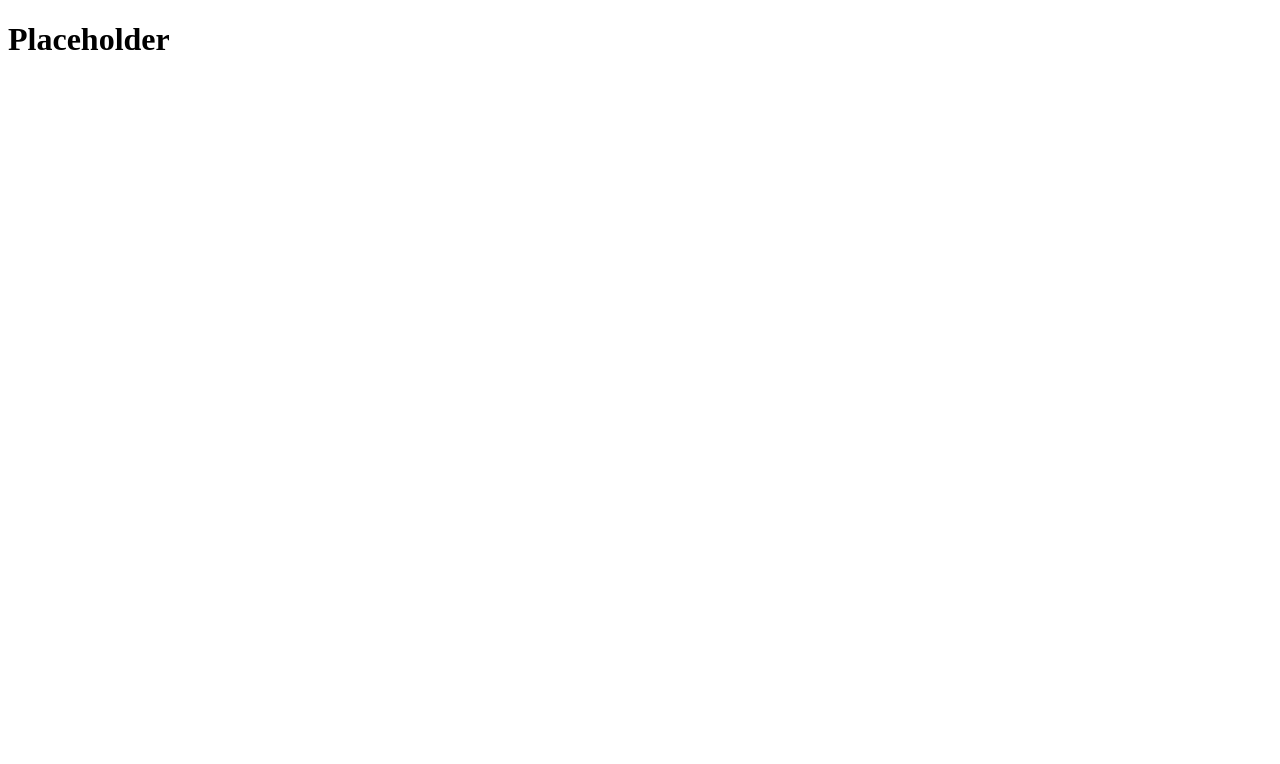
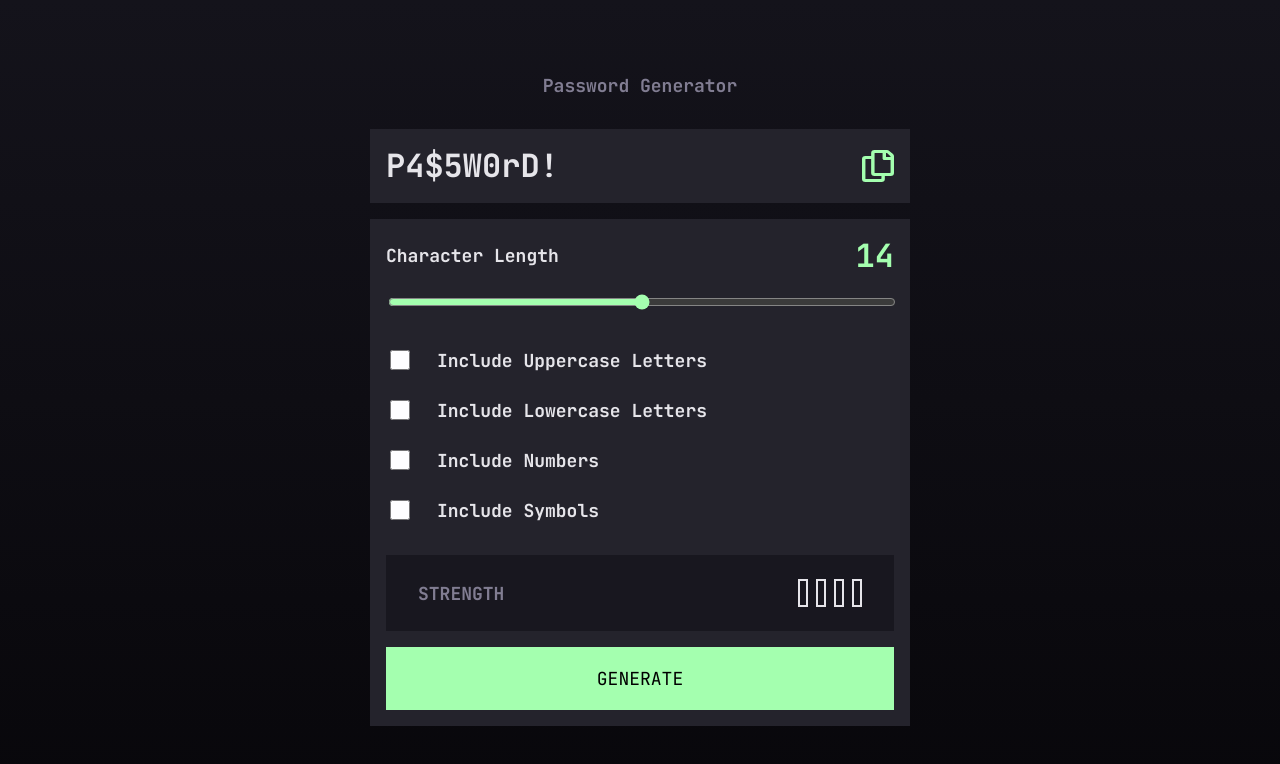
Before and after one commit to fliptv97/fementor-password-generator, a Vue app: page / in a window 1280 px wide. Shown: the top 764 px of the page. Built offline with nearby package versions, Linux system fonts and the light colour scheme.

Commit message:
Finished basic layout

```diff
--- a/src/App.vue
+++ b/src/App.vue
@@ -3,5 +3,25 @@ import PasswordGenerator from './components/PasswordGenerator.vue'
 </script>
 
 <template>
-  <PasswordGenerator />
+  <div :class="$style.container">
+    <h1 :class="$style.title">Password Generator</h1>
+    <PasswordGenerator />
+  </div>
 </template>
+
+<style module>
+.container {
+  display: flex;
+  flex-direction: column;
+  justify-content: center;
+  align-items: center;
+  height: 100vh;
+}
+
+.title {
+  margin: 0;
+  margin-block-end: 2rem;
+  font-size: var(--font-size);
+  color: var(--grey-clr);
+}
+</style>
--- /dev/null
+++ b/src/components/Button.vue
@@ -0,0 +1,30 @@
+<script>
+export default {
+  props: {
+    text: String
+  }
+};
+</script>
+
+<template>
+    <button :class="$style.btn">{{ text }}</button>
+</template>
+
+<style module>
+.btn {
+    display: flex;
+    justify-content: center;
+    align-content: center;
+    padding-block: 1.125rem;
+    text-transform: uppercase;
+    border: 2px solid var(--neon-green-clr);
+    background: var(--neon-green-clr);
+    transition: background 300ms ease-in-out, color 300ms ease-in-out;
+}
+
+.btn:hover {
+    color: var(--neon-green-clr);
+    background: transparent;
+    cursor: pointer;
+}
+</style>
--- /dev/null
+++ b/src/components/Length.vue
@@ -0,0 +1,38 @@
+<script>
+export default {
+  props: ['modelValue'],
+  emits: ['update:modelValue']
+}
+</script>
+
+<template>
+    <div>
+        <div :class="$style.meta">
+            <label for="length">Character Length</label>
+            <span :class="$style.value">{{ modelValue }}</span>
+        </div>
+        <input
+          type="range"
+          name="length"
+          id="length"
+          min="8"
+          max="20"
+          :value="modelValue"
+          @change="$emit('update:modelValue', +$event.target.value)" />
+    </div>
+</template>
+
+<style module>
+
+.meta {
+  display: flex;
+  justify-content: space-between;
+  align-items: center;
+  margin-block-end: 1rem;
+}
+
+.value {
+  font-size: var(--heading-large-fs);
+  color: var(--neon-green-clr);
+}
+</style>
--- a/src/components/PasswordGenerator.vue
+++ b/src/components/PasswordGenerator.vue
@@ -1,3 +1,139 @@
+<script setup>
+import Strength from './Strength.vue';
+import Button from './Button.vue';
+import Length from './Length.vue';
+</script>
+
+<script>
+export default {
+  data() {
+    return {
+      passwordLength: 14,
+      options: {
+        uppercaseLetters: false,
+        lowercaseLetters: false,
+        numbers: false,
+        symbols: false,
+      }
+    };
+  },
+  computed: {
+    passwordStrength() {
+      return Object.keys(this.$data.options).filter(key => this.$data.options[key]).length;
+    }
+  },
+  methods: {
+    onGenerateClick() {
+      console.log(this.$data);
+    }
+  }
+}
+</script>
+
 <template>
-  <h1>Placeholder</h1>
+  <div :class="$style.container">
+    <div :class="[$style.card, $style.passwordCard]">
+      <div :class="$style.password">P4$5W0rD!</div>
+      <img src="/assets/icons/icon-copy.svg" alt="copy" width="32" height="32">
+    </div>
+
+    <div :class="[$style.card, $style.mainCard]">
+      <Length :class="$style.length" v-model="passwordLength" />
+
+      <div :class="$style.options">
+        <div :class="$style.optionField">
+          <input
+            type="checkbox"
+            id="uppercase"
+            v-model="options.uppercaseLetters" />
+          <label for="uppercase">Include Uppercase Letters</label>
+        </div>
+
+        <div :class="$style.optionField">
+          <input
+            type="checkbox"
+            id="lowercase"
+            v-model="options.lowercaseLetters" />
+          <label for="lowercase">Include Lowercase Letters</label>
+        </div>
+
+        <div :class="$style.optionField">
+          <input
+            type="checkbox"
+            id="numbers"
+            v-model="options.numbers" />
+          <label for="numbers">Include Numbers</label>
+        </div>
+
+        <div :class="$style.optionField">
+          <input
+            type="checkbox"
+            id="symbols"
+            v-model="options.symbols" />
+          <label for="symbols">Include Symbols</label>
+        </div>
+      </div>
+
+      <Strength :class="$style.strength" :value="passwordStrength" />
+
+      <Button text="Generate" @click="onGenerateClick" />
+    </div>
+  </div>
 </template>
+
+<style module>
+.container {
+  width: min(95%, 540px);
+}
+
+.card {
+  padding: 1rem;
+  background-color: var(--dark-grey-clr);
+}
+
+.card:first-child {
+  margin-block-end: 1rem;
+}
+
+.passwordCard {
+  display: flex;
+  flex-direction: row;
+  align-items: center;
+}
+
+.mainCard {
+  display: flex;
+  flex-direction: column;
+}
+
+.password {
+  flex-grow: 1;
+  font-size: var(--heading-large-fs);
+}
+
+.options {
+  display: flex;
+  flex-direction: column;
+  gap: 1.5rem;
+  margin-block-end: 2rem;
+}
+
+.options input[type="checkbox"] {
+  width: 20px;
+  height: 20px;
+}
+
+.optionField {
+  display: flex;
+  align-items: center;
+  gap: 1.5rem;
+}
+
+.length {
+  margin-block-end: 2rem;
+}
+
+.strength {
+  margin-block-end: 1rem;
+}
+</style>
--- /dev/null
+++ b/src/components/Strength.vue
@@ -0,0 +1,96 @@
+<script>
+export default {
+    props: {
+        value: Number
+    },
+    computed: {
+        text() {
+            switch (this.$props.value) {
+                case 1:
+                    return 'Too weak!';
+                case 2:
+                    return 'Weak';
+                case 3:
+                    return 'Medium';
+                case 4:
+                    return 'Strong';
+                default:
+                    return '';
+            }
+        }
+    }
+};
+</script>
+
+<template>
+    <div :class="$style.container">
+        <span :class="$style.label">STRENGTH</span>
+        <span :class="$style.text">{{ text }}</span>
+        <div :class="$style.meter" :data-strength="value">
+            <div></div>
+            <div></div>
+            <div></div>
+            <div></div>
+        </div>
+    </div>
+</template>
+
+<style module>
+.container {
+    display: flex;
+    align-items: center;
+    padding: 1.5rem 2rem;
+    background-color: var(--very-dark-grey-clr);
+}
+
+.label {
+    flex-grow: 1;
+    color: var(--grey-clr);
+}
+
+.text {
+    font-size: var(--heading-medium-fs);
+}
+
+.meter {
+    display: flex;
+    margin-inline-start: 1rem;
+}
+
+.meter div {
+    width: 10px;
+    height: 28px;
+    border: 2px solid var(--almost-white-clr);
+    transition: border 300ms ease-in-out, background 300ms ease-in-out;
+}
+
+.meter div + div {
+    margin-inline-start: .5rem;
+}
+
+.meter[data-strength="1"] div:nth-child(1) {
+    border-color: var(--red-clr);
+    background-color: var(--red-clr);
+}
+
+.meter[data-strength="2"] div:nth-child(1),
+.meter[data-strength="2"] div:nth-child(2) {
+    border-color: var(--orange-clr);
+    background-color: var(--orange-clr);
+}
+
+.meter[data-strength="3"] div:nth-child(1),
+.meter[data-strength="3"] div:nth-child(2),
+.meter[data-strength="3"] div:nth-child(3) {
+    border-color: var(--yellow-clr);
+    background-color: var(--yellow-clr);
+}
+
+.meter[data-strength="4"] div:nth-child(1),
+.meter[data-strength="4"] div:nth-child(2),
+.meter[data-strength="4"] div:nth-child(3),
+.meter[data-strength="4"] div:nth-child(4) {
+    border-color: var(--neon-green-clr);
+    background-color: var(--neon-green-clr);
+}
+</style>
--- a/src/main.js
+++ b/src/main.js
@@ -1,4 +1,5 @@
 import { createApp } from 'vue'
+import './style.css';
 
 import App from './App.vue'
 
--- /dev/null
+++ b/src/style.css
@@ -0,0 +1,52 @@
+@font-face {
+    font-family: "JetBrainsMono";
+    src: url("/assets/fonts/JetBrainsMono-VariableFont_wght.ttf") format("truetype-variations");
+    font-weight: 400 700;
+}
+
+*,
+*::before,
+*::after {
+    box-sizing: border-box;
+}
+
+:root {
+    --body-fs: 1.125rem;
+    --heading-medium-fs: 1.5rem;
+    --heading-large-fs: 2rem;
+
+    --red-clr: #f64a4a;
+    --orange-clr: #fb7c58;
+    --yellow-clr: #f8cd65;
+
+    --neon-green-clr: #a4ffaf;
+    --almost-white-clr: #e6e5ea;
+    --grey-clr: #817d92;
+    --dark-grey-clr: #24232c;
+    --very-dark-grey-clr: #18171f;
+}
+
+body {
+    min-height: 100vh;
+    margin: 0;
+    font-family: 'JetBrainsMono', monospace;
+    font-size: var(--body-fs);
+    font-weight: bold;
+    line-height: 1.3;
+    color: var(--almost-white-clr);
+    background: linear-gradient(#14131b, #08070b);
+}
+
+button {
+    font-family: inherit;
+    font-size: inherit;
+}
+
+input[type="range"] {
+    width: 100%;
+    accent-color: var(--neon-green-clr);
+}
+
+input[type="checkbox"] {
+    accent-color: var(--neon-green-clr);
+}
```
